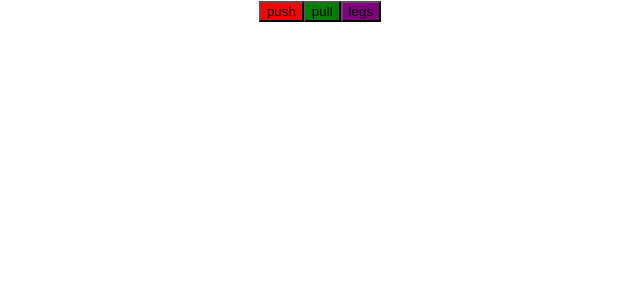
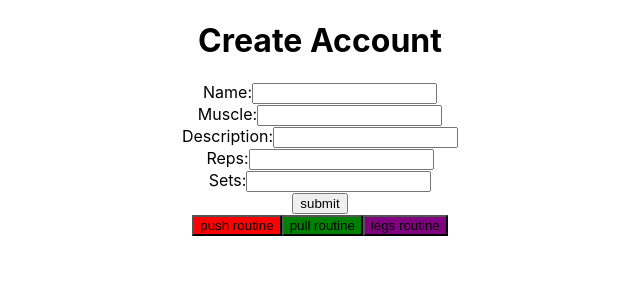
Before and after one commit to jessebrown8895/Phase-2-project, a React (Create React App) app: page / in a window 1280 px wide. Shown: the top 300 px of the page, without its empty margins (320-960 px from the left). Built offline with nearby package versions, Linux system fonts and the light colour scheme; no server answers.

Commit message:
first commit

```diff
--- a/package.json
+++ b/package.json
@@ -9,6 +9,7 @@
     "json-server": "^0.17.0",
     "react": "^17.0.2",
     "react-dom": "^17.0.2",
+    "react-router-dom": "^6.2.1",
     "react-scripts": "5.0.0",
     "web-vitals": "^2.1.2"
   },
@@ -16,7 +17,8 @@
     "start": "react-scripts start",
     "build": "react-scripts build",
     "test": "react-scripts test",
-    "eject": "react-scripts eject"
+    "eject": "react-scripts eject",
+    "server": "json-server --watch src/db.json"
   },
   "eslintConfig": {
     "extends": [
--- a/src/App.js
+++ b/src/App.js
@@ -1,8 +1,12 @@
-import logo from './logo.svg';
 import './App.css';
 import {useState, useEffect} from 'react'
 import Home from './components/Home';
+import {Routes, Route} from 'react-router-dom'
+import Muscles from './components/Muscles';
+import Exercise from './components/Exercise';
+import Form from './components/Form'
 function App() {
+
   const [routines, setRoutines] = useState({});
 
   useEffect(() => {
@@ -16,8 +20,16 @@ function App() {
   }
   return (
     <div className="App">
-      <Home routines={routines}/>
-
+      <Form setRoutines={setRoutines}/>
+      <Routes>
+        <Route exact path="/" element={<Home routines={routines} />} />
+        <Route exact path="/:id/muscles" element={<Muscles />} />
+        <Route
+          exact
+          path="/:id/muscles/:muscle/exercise"
+          element={<Exercise />}
+        />
+      </Routes>
     </div>
   );
 }
--- a/src/components/Button.js
+++ b/src/components/Button.js
@@ -1,8 +1,13 @@
 import React from 'react'
+import { useNavigate } from "react-router-dom";
 
 export const Button = (props) => {
+    const navigate = useNavigate();
 
+    const handleClick = () => {
+        navigate(props.path, {state: {data: props.data}})
+    }
     return (
-      <button style={{backgroundColor: props.color}}>{props.children}</button>
+      <button onClick={handleClick} style={{backgroundColor: props.color}}>{props.children}</button>
    )
 }
--- /dev/null
+++ b/src/components/Exercise.js
@@ -0,0 +1,22 @@
+import React from 'react'
+import {useLocation} from 'react-router-dom'
+const Exercise = () => {
+    const location = useLocation()
+    console.log(location)
+    return (
+
+        <div>
+           {location.state.data.map(exercise => (
+               <div>
+                   <h2>{exercise.name}</h2>
+                   <p>{exercise.description}</p>
+                   <h3>{exercise.reps} </h3>
+                   <h3>{exercise.sets}</h3>
+               </div>
+           ))}
+
+        </div>
+
+    )}
+
+export default Exercise
--- /dev/null
+++ b/src/components/Form.js
@@ -0,0 +1,108 @@
+import React, {useState} from 'react'
+import {useNavigate} from 'react-router-dom'
+
+
+
+const Form = ({setRoutines}) => {
+    const [newExercise, setNewExercise] = useState({
+        name: "",
+        muscle: "",
+        description: "",
+        reps: "",
+        sets: ""
+
+    })
+    const history = useNavigate()
+    const handleChange = (e) => {
+        setNewExercise({...newExercise, [e.target.name]: e.target.value } )
+    }
+
+    const handleSubmit = (e) => {
+        e.preventDefault()
+    fetch("http://localhost:3000/routines", {
+      method: "post",
+      headers: {
+        "Content-Type": "application/json",
+      },
+      body: JSON.stringify(newExercise),
+    })
+      .then((resp) => resp.json())
+      .then((data) => setRoutines((currentworkouts) => [...currentworkouts, data])
+      );
+      setNewExercise({
+        name: "",
+        muscle: "",
+        description: "",
+        reps: "",
+        sets: "",
+      });
+      history("/")
+    }
+
+
+    return (
+      <div>
+        <form onSubmit={handleSubmit}>
+          <h1>Create Account</h1>
+
+          <label>
+            Name:
+            <input
+              name="name"
+              type="text"
+              value={newExercise.name}
+              onChange={handleChange}
+              required
+            />
+          </label>
+          <br />
+          <label>
+            Muscle:
+            <input
+              name="muscle"
+              type="text"
+              value={newExercise.muscle}
+              onChange={handleChange}
+              required
+            />
+          </label>
+          <br />
+          <label>
+            Description:
+            <input
+              name="description"
+              type="text"
+              value={newExercise.description}
+              onChange={handleChange}
+              required
+            />
+          </label>
+          <br />
+          <label>
+            Reps:
+            <input
+              name="reps"
+              type="text"
+              value={newExercise.reps}
+              onChange={handleChange}
+              required
+            />
+          </label>
+          <br />
+          <label>
+            Sets:
+            <input
+              name="sets"
+              type="text"
+              value={newExercise.sets}
+              onChange={handleChange}
+              required
+            />
+          </label>
+          <br />
+          <input type="submit" value="submit" />
+        </form>
+      </div>
+    );
+}
+export default Form
--- a/src/components/Home.js
+++ b/src/components/Home.js
@@ -3,11 +3,14 @@ import { Button } from './Button';
 
 const Home = (props) => {
 
+    const legs = props.routines.legs
+    const push = props.routines.push
+    const pull = props.routines.pull
     return (
       <div>
-        <Button color="red">push</Button>
-        <Button color="green">pull</Button>
-        <Button color="purple">legs</Button>
+        <Button path="push/muscles" data={push}  color="red">push routine</Button>
+        <Button path="pull/muscles" data={pull} color="green">pull routine</Button>
+        <Button path="legs/muscles" data={legs}  color="purple">legs routine </Button>
       </div>
     );
 }
--- /dev/null
+++ b/src/components/Muscles.js
@@ -0,0 +1,21 @@
+import React from 'react'
+import {useLocation} from 'react-router-dom'
+import {Button} from './Button'
+const Muscles = () => {
+    const location = useLocation()
+
+    let allMuscles = Object.entries(location.state.data.muscle)
+
+
+    return (
+      <div>
+        {allMuscles.map((workout) => (
+          <Button data={workout[1]}
+          path={`${location.pathname}/${workout[0]}/exercise`}>
+              {workout[0]} exercises</Button>
+        ))}
+      </div>
+    );
+}
+
+export default Muscles
--- a/src/index.js
+++ b/src/index.js
@@ -3,12 +3,14 @@ import ReactDOM from 'react-dom';
 import './index.css';
 import App from './App';
 import reportWebVitals from './reportWebVitals';
-
+import { BrowserRouter } from 'react-router-dom';
 ReactDOM.render(
   <React.StrictMode>
-    <App />
+    <BrowserRouter>
+      <App />
+    </BrowserRouter>
   </React.StrictMode>,
-  document.getElementById('root')
+  document.getElementById("root")
 );
 
 // If you want to start measuring performance in your app, pass a function
```
Also changed, not shown: src/db.json (+9 -25 lines), 1 other file (tests, documents, lock files or other folders).
